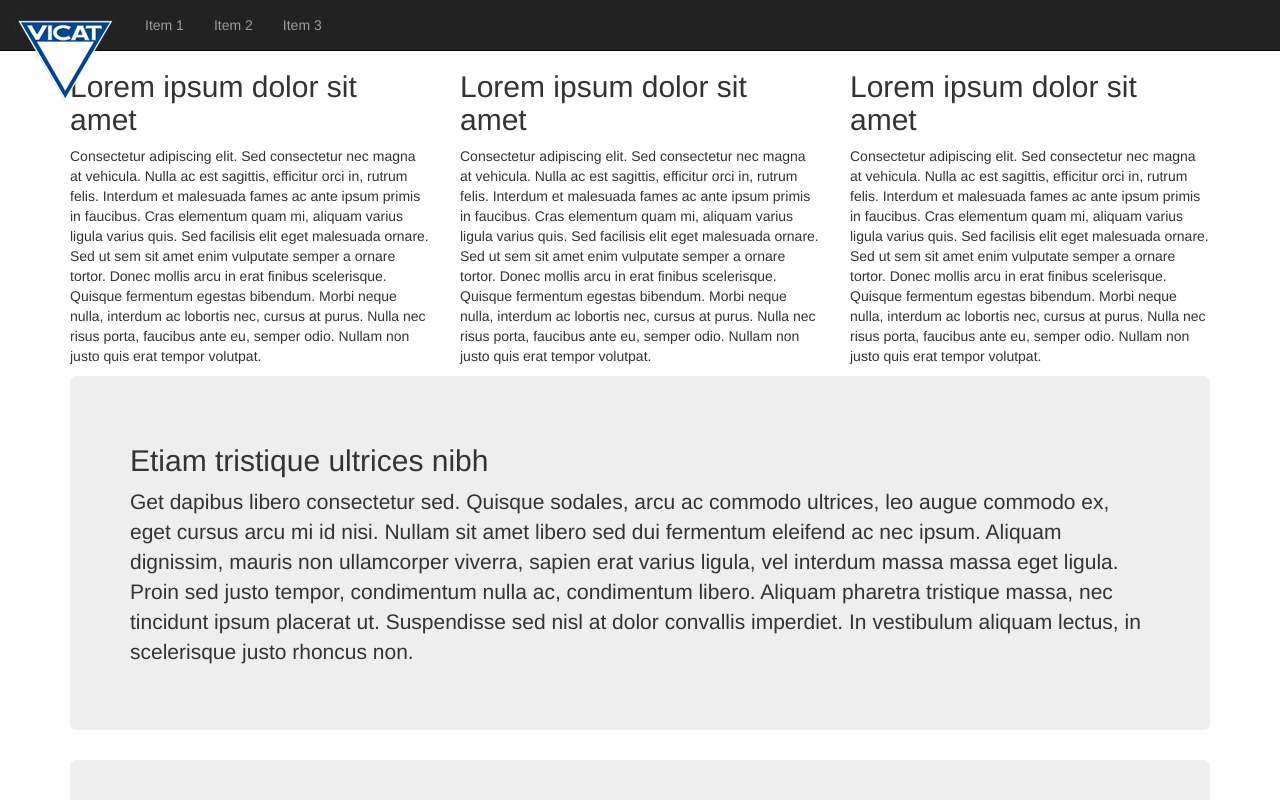
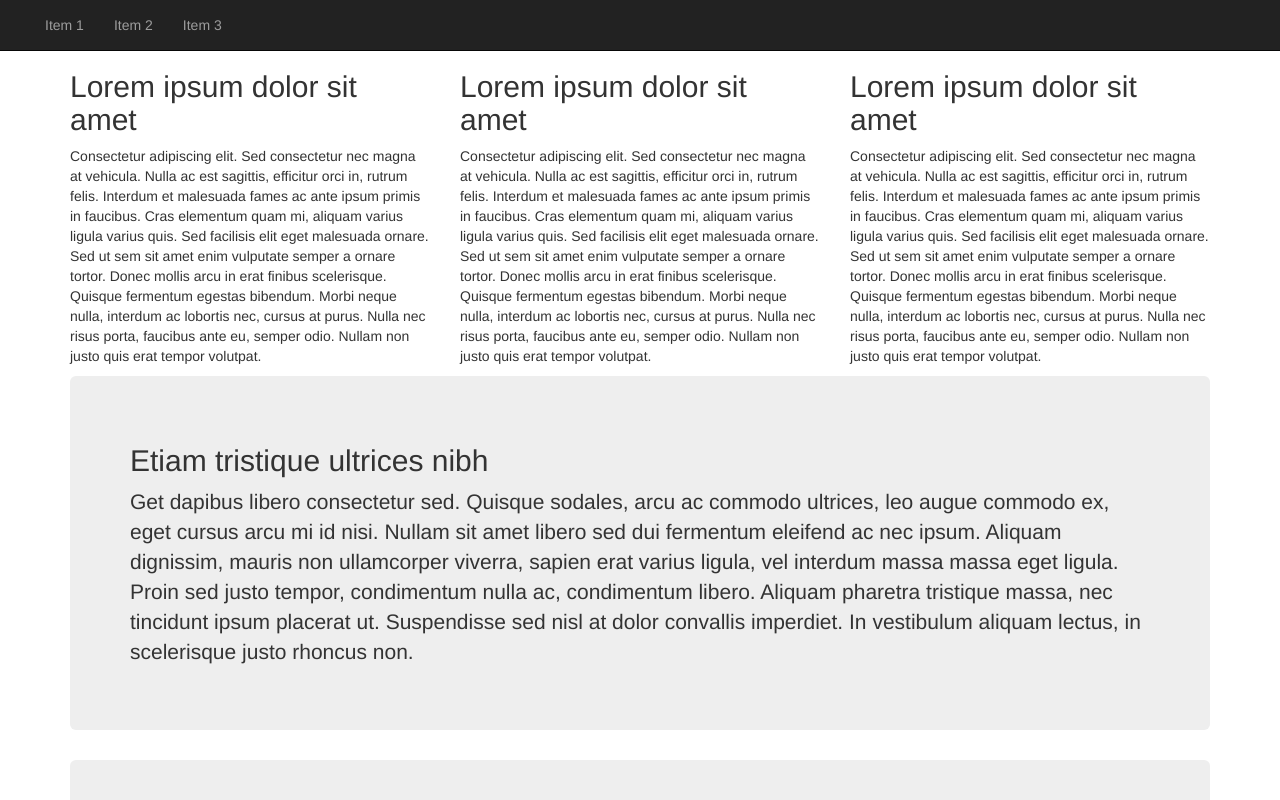
Before and after one commit to nicodeforge/hello-world, a plain HTML site: page index.htm in a window 1280 px wide. Shown: the top 800 px of the page. Drawn offline with nearby package versions, Linux system fonts and the light colour scheme.

Commit message:
Deleted the logo, a bit adventurous !

```diff
--- a/index.htm
+++ b/index.htm
@@ -30,7 +30,7 @@
 		<header class="row">
 			<nav class="navbar navbar-default navbar-fixed-top navbar-inverse">
 				<div class="navbar-header">
-					<a href="#pagetop" class="navbar-brand"><img src="img/logo_vicat.png" alt="Logo du Groupe Vicat"></a>
+					<a href="#pagetop" class="navbar-brand"></a>
 				</div>
 				<ul class="nav navbar-nav">
 					<li><a href="#item1">Item 1</a></li>
```
